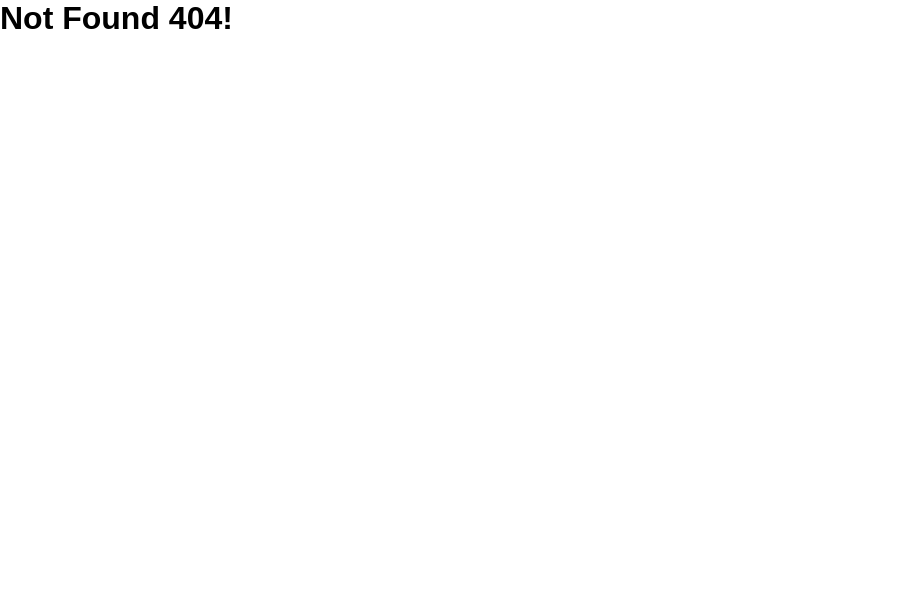
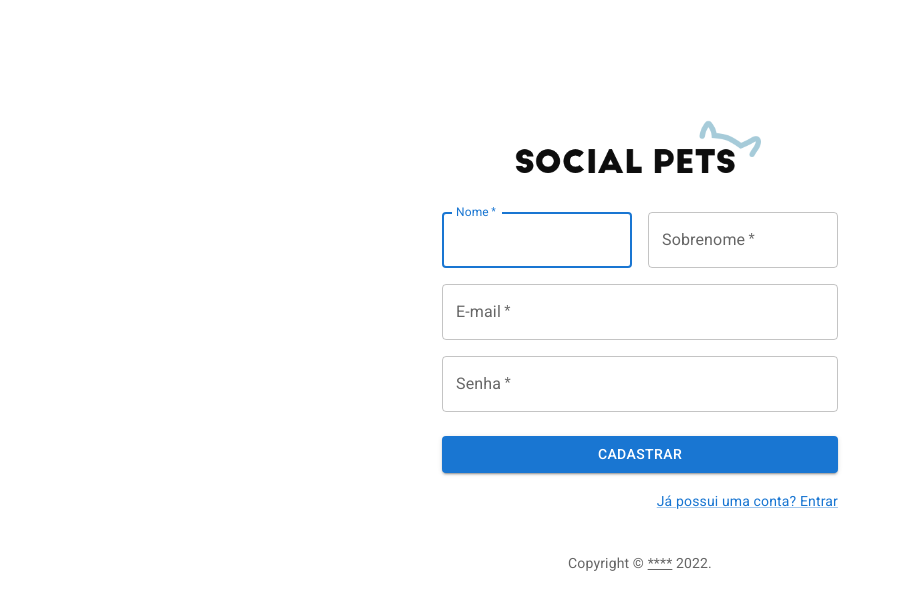
Before and after one commit to biancaodas/rede-social, a React (Create React App) app in the folder react-app/: page /signup in a window 1280 px wide. Before the commit this address had no page. Shown: the top 610 px of the page, without its empty margins (0-900 px from the left). Built offline with nearby package versions, Linux system fonts and the light colour scheme; a web font is replaced by a local one.

Commit message:
New feature    ✨ :sparkles:

```diff
--- a/react-app/src/App.js
+++ b/react-app/src/App.js
@@ -1,7 +1,9 @@
 import React from "react";
 import Home from './home/routes';
-import Login from './login/login';
+import SignIn from "./login/signin";
+import SignUp from "./login/signup";
 import { BrowserRouter, Routes, Route } from 'react-router-dom';
+
 
 
 function App() {
@@ -9,7 +11,8 @@
     <BrowserRouter>
       <Routes>
         <Route path="/" element={<Home/>} />
-        <Route path="/login" element={<Login/>} />
+        <Route path="/signin" element={<SignIn/>} />
+        <Route path="/signup" element={<SignUp/>} />
         <Route path="*" element={<h1>Not Found 404!</h1>} />
       </Routes>
     </BrowserRouter>
--- /dev/null
+++ b/react-app/src/login/signin.js
@@ -0,0 +1,119 @@
+import * as React from 'react';
+import Button from '@mui/material/Button';
+import CssBaseline from '@mui/material/CssBaseline';
+import TextField from '@mui/material/TextField';
+// import FormControlLabel from '@mui/material/FormControlLabel';
+// import Checkbox from '@mui/material/Checkbox';
+import Link from '@mui/material/Link';
+import Grid from '@mui/material/Grid';
+import Box from '@mui/material/Box';
+// import LockOutlinedIcon from '@mui/icons-material/LockOutlined';
+import Typography from '@mui/material/Typography';
+import Container from '@mui/material/Container';
+import { createTheme, ThemeProvider } from '@mui/material/styles';
+
+import './style.css';
+
+function Copyright(props) {
+    return (
+        <Typography variant="body2" color="text.secondary" align="center" {...props}>
+            {'Copyright © '}
+                <Link color="inherit" href="https://mui.com/">
+                    *****
+                </Link>{' '}
+            {new Date().getFullYear()}
+            {'.'}
+        </Typography>
+);
+}
+
+const theme = createTheme();
+
+export default function SignIn() {
+
+    const handleSubmit = (event) => {
+        event.preventDefault();
+    const data = new FormData(event.currentTarget);
+        console.log({
+            email: data.get('email'),
+            password: data.get('password'),
+        });
+};
+
+    return (
+        <ThemeProvider theme={theme}>
+            <Container component="main" maxWidth="xs">
+                <CssBaseline />
+                <Box
+                        sx={{
+                            marginTop: 15,
+                            display: 'flex',
+                            flexDirection: 'column',
+                            alignItems: 'center',
+                        }}
+                    >
+
+                    <Box>
+                        <a href='/'><img src='./images/logo.png' alt='logo' className='img_login'></img></a>
+                    </Box>
+                    {/* <Avatar sx={{ m: 1, bgcolor: 'secondary.main' }}>
+                        <LockOutlinedIcon />
+                    </Avatar> */}
+
+                    {/* <Typography component="h3" variant="h3">
+                        Entrar
+                    </Typography> */}
+
+                    <Box component="form" onSubmit={handleSubmit} noValidate sx={{ mt: 1 }}>
+                        <TextField
+                            margin="normal"
+                            required
+                            fullWidth
+                            id="email"
+                            label="E-mail"
+                            name="email"
+                            autoComplete="email"
+                            autoFocus
+                        />
+                        <TextField
+                            margin="normal"
+                            required
+                            fullWidth
+                            name="password"
+                            label="Senha"
+                            type="password"
+                            id="password"
+                            autoComplete="current-password"
+                        />
+                        {/* <FormControlLabel
+                            control={<Checkbox value="remember" color="primary" />}
+                            label="Remember me"
+                        /> */}
+                        <Button
+                            type="submit"
+                            fullWidth
+                            color='primary'
+                            variant="contained"
+                            sx={{ mt: 3, mb: 2 }}
+                        >
+                            Entrar
+                        </Button>
+                        <Grid container>
+                            <Grid item xs>
+                                <Link href="#" variant="body2">
+                                    Esqueceu a senha?
+                                </Link>
+                            </Grid>
+                            <Grid item>
+                                <Link href="#" variant="body2">
+                                    {"Cadastre-se"}
+                                </Link>
+                            </Grid>
+                        </Grid>
+                    </Box>
+                </Box>
+                <Copyright sx={{ mt: 8, mb: 4 }} />
+            </Container>
+        </ThemeProvider>
+);
+}
--- /dev/null
+++ b/react-app/src/login/signup.js
@@ -0,0 +1,140 @@
+import * as React from 'react';
+import Button from '@mui/material/Button';
+import CssBaseline from '@mui/material/CssBaseline';
+import TextField from '@mui/material/TextField';
+// import FormControlLabel from '@mui/material/FormControlLabel';
+// import Checkbox from '@mui/material/Checkbox';
+import Link from '@mui/material/Link';
+import Grid from '@mui/material/Grid';
+import Box from '@mui/material/Box';
+// import LockOutlinedIcon from '@mui/icons-material/LockOutlined';
+import Typography from '@mui/material/Typography';
+import Container from '@mui/material/Container';
+import { createTheme, ThemeProvider } from '@mui/material/styles';
+
+import './style.css';
+
+function Copyright(props) {
+    return (
+            <Typography variant="body2" color="text.secondary" align="center" {...props}>
+                {'Copyright © '}
+                    <Link color="inherit" href="https://mui.com/">
+                        ****
+                </Link>{' '}
+                    {new Date().getFullYear()}
+                {'.'}
+            </Typography>
+);
+}
+
+const theme = createTheme();
+
+export default function SignUp() {
+    const handleSubmit = (event) => {
+        event.preventDefault();
+        const data = new FormData(event.currentTarget);
+        console.log({
+            email: data.get('email'),
+            password: data.get('password'),
+        });
+};
+
+return (
+    <ThemeProvider theme={theme}>
+        <Container component="main" maxWidth="xs">
+            <CssBaseline />
+            <Box
+                    sx={{
+                        marginTop: 15,
+                        display: 'flex',
+                        flexDirection: 'column',
+                        alignItems: 'center',
+                    }}
+            >
+
+                    <Box>
+                        <a href='/'><img src='./images/logo.png' alt='logo' className='img_login'></img></a>
+                    </Box>
+                {/* <Avatar sx={{ m: 1, bgcolor: 'secondary.main' }}>
+                    <LockOutlinedIcon />
+                </Avatar> */}
+
+                {/* <Typography component="h1" variant="h5">
+                    Cadastre-se
+                </Typography> */}
+
+                <Box component="form" noValidate onSubmit={handleSubmit} sx={{ mt: 3 }}>
+                    <Grid container spacing={2}>
+                        <Grid item xs={12} sm={6}>
+                            <TextField
+                                autoComplete="given-name"
+                                name="firstName"
+                                required
+                                fullWidth
+                                id="firstName"
+                                label="Nome"
+                                autoFocus
+                            />
+                        </Grid>
+                        <Grid item xs={12} sm={6}>
+                            <TextField
+                                required
+                                fullWidth
+                                id="lastName"
+                                label="Sobrenome"
+                                name="lastName"
+                                autoComplete="family-name"
+                            />
+                        </Grid>
+                        <Grid item xs={12}>
+                            <TextField
+                            required
+                            fullWidth
+                            id="email"
+                            label="E-mail"
+                            name="email"
+                            autoComplete="email"
+                            />
+                        </Grid>
+                        <Grid item xs={12}>
+                            <TextField
+                                required
+                                fullWidth
+                                name="password"
+                                label="Senha"
+                                type="password"
+                                id="password"
+                                autoComplete="new-password"
+                            />
+                        </Grid>
+                        {/* <Grid item xs={12}>
+                            <FormControlLabel
+                                control={<Checkbox value="allowExtraEmails" color="primary" />}
+                                label="I want to receive inspiration, marketing promotions and updates via email."
+                            />
+                        </Grid> */}
+                    </Grid>
+
+                    <Button
+                        type="submit"
+                        fullWidth
+                        variant="contained"
+                        sx={{ mt: 3, mb: 2 }}
+                    >
+                        Cadastrar
+                    </Button>
+
+                    <Grid container justifyContent="flex-end">
+                        <Grid item>
+                            <Link href="#" variant="body2">
+                                Já possui uma conta? Entrar
+                            </Link>
+                        </Grid>
+                    </Grid>
+                </Box>
+            </Box>
+            <Copyright sx={{ mt: 5 }} />
+        </Container>
+    </ThemeProvider>
+);
+}
--- a/react-app/src/login/style.css
+++ b/react-app/src/login/style.css
@@ -388,3 +388,9 @@
         width: 100%;
     }
 }
+
+/*CSS NEW LOGIN*/
+
+.img_login {
+    width: 250px;
+}
```
Also changed, not shown: react-app/src/signin/index.js (deleted, +0 -9 lines).
